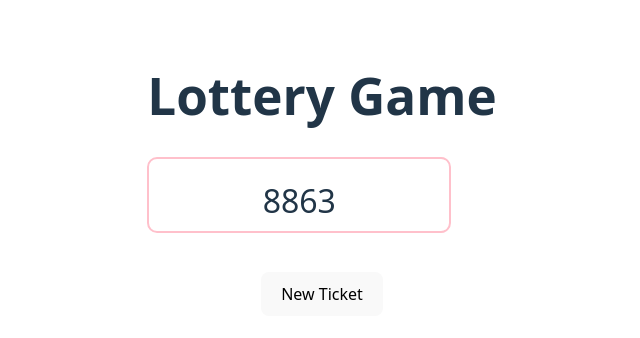
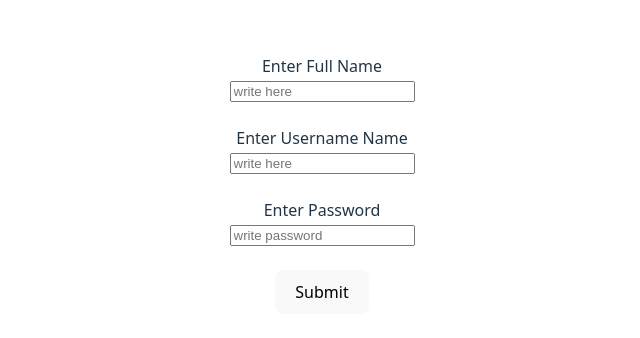
Before and after one commit to vishal-umare/REACT-PART2, a React (Vite) app: page / in a window 1280 px wide. Shown: the part 216-554 px from the top of the page, without its empty margins (318-958 px from the left). Built offline with nearby package versions, Linux system fonts and the light colour scheme.

Commit message:
Learned about forms in react

```diff
--- a/src/App.jsx
+++ b/src/App.jsx
@@ -9,6 +9,7 @@
 import Lottery from './lottery'
 import TicketNum from './TicketNum'
 import Ticket from './Ticket'
+import Form from './Form'
 
 function App() {
   const [count, setCount] = useState(0)
@@ -25,7 +26,9 @@
 
       {/* <Lottery/> */}
 
-      <Lottery n={4} winSum={15}/>
+      {/* <Lottery n={4} winSum={15}/>  */}
+
+      <Form/>
     </>
   )
 }
--- /dev/null
+++ b/src/Form.jsx
@@ -0,0 +1,61 @@
+import { useState} from "react"
+
+export default function Form(){
+
+    // let [fullName , setFullName] = useState("");
+    // let [username,  setUsername] = useState("")
+    let [formData , setFormData] = useState({
+        fullName : "",
+        userName : "",
+        password : "",
+    })
+
+
+    // function handleNameChange(event){
+    //     setFullName(event.target.value) ;
+    // }
+    // function ChangeUsername(event){
+    //     setUsername(event.target.value) ;
+    // }
+
+    function handleInputChange(event){
+        let fieldName = event.target.name;
+        let newValue = event.target.value;
+
+        setFormData((currData) => {
+            currData[fieldName] = newValue ;
+            return {...currData} ;
+        })
+    }
+
+    function handleSubmit(event){
+        event.preventDefault();
+        console.log(formData);
+
+        setFormData({
+        fullName : "",
+        userName : "",
+        password : "",
+    })
+    }
+
+    return(
+        <form onSubmit={handleSubmit}>
+            <label htmlFor="fullname">Enter Full Name</label>
+            <br />
+            <input placeholder="write here" value={formData.fullName} onChange={handleInputChange} id="fullname" name="fullName"/>
+            <br /><br />
+
+            <label htmlFor="username">Enter Username Name</label>
+            <br />
+            <input placeholder="write here" value={formData.userName} onChange={handleInputChange} id="username" name="userName"/>
+            <br /><br />
+
+            <label htmlFor="password">Enter Password</label>
+            <br />
+            <input placeholder="write password" value={formData.password} onChange={handleInputChange} id="password" name="password" type="password"/>
+            <br /><br />
+            <button>Submit</button>
+        </form>
+    )
+}
```
